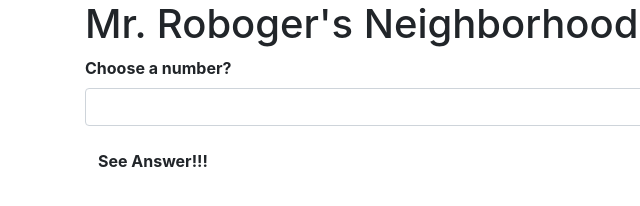
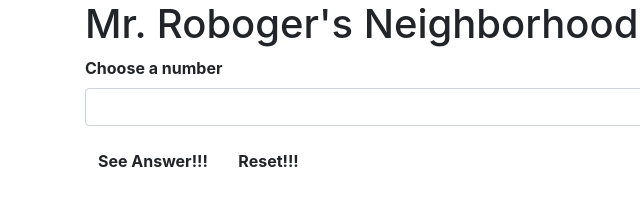
Before and after one commit to NoahWoodrum/roboger, a plain HTML site: page index.html in a window 1280 px wide. Shown: the full height of the page, 0-640 px from the left. Drawn offline with nearby package versions, Linux system fonts and the light colour scheme.

Commit message:
added nonworking rest button

```diff
--- a/index.html
+++ b/index.html
@@ -14,9 +14,10 @@
 <div class ="container">
   <h1>Mr. Roboger's Neighborhood translator</h1>
     <div class ="form-group">
-    <label for="question"><strong>Choose a number?</strong></label>
+    <label for="question"><strong>Choose a number</strong></label>
     <input id="question" class="form-control" type="text">
   </div>
   <button type= "submit" class= "btn"><strong>See Answer!!!</strong></button>
+  <button type= "submit" class= "btn"><strong>Reset!!!</strong></button>
 </div>
 </body>
```
